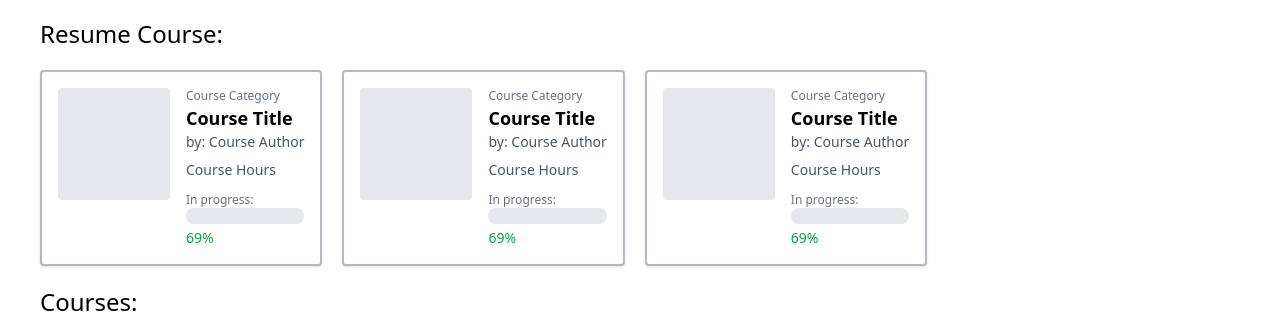
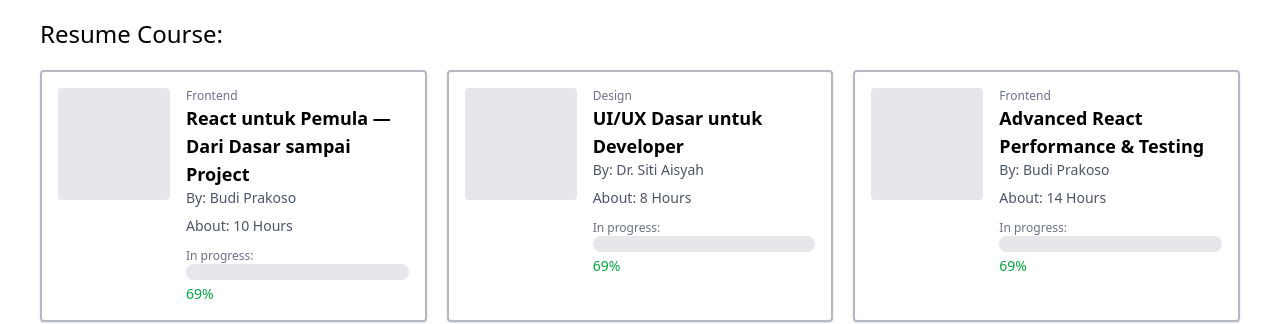
Before and after one commit to RezaPahlevi1/lms-course, a React (Vite) app: page / in a window 1280 px wide. Shown: the part 396-720 px from the top of the page. Built offline with nearby package versions, Linux system fonts and the light colour scheme; no server answers.

Commit message:
feat: fetching data from db (first stage)

```diff
--- a/src/components/CourseCard.jsx
+++ b/src/components/CourseCard.jsx
@@ -1,16 +1,21 @@
 import { ProgressBar } from "./ProgressBar";
 
 // --- Course Card ---
-export function CourseCard() {
+export function CourseCard({ course, instructor }) {
+  if (!course) return null;
   return (
     <article className="border-2 cursor-pointer border-gray-500/50 rounded p-4 shadow-sm bg-white">
       <div className="flex gap-4">
         <div className="w-28 h-28 bg-gray-200 rounded" />
         <div className="flex-1">
-          <div className="text-xs text-gray-500">Course Category</div>
-          <h4 className="font-semibold text-lg">Course Title</h4>
-          <div className="text-sm text-gray-600">by: Course Author</div>
-          <div className="text-sm text-gray-600 mt-2">Course Hours</div>
+          <div className="text-xs text-gray-500">{course.category}</div>
+          <h4 className="font-semibold text-lg">{course.title}</h4>
+          <div className="text-sm text-gray-600">
+            By: {instructor ? instructor.name : "unknown"}
+          </div>
+          <div className="text-sm text-gray-600 mt-2">
+            About: {course.duration_hours} Hours
+          </div>
           <div className="mt-3">
             <div className="text-xs text-gray-500">In progress:</div>
             <ProgressBar />
--- a/src/pages/CourseList.jsx
+++ b/src/pages/CourseList.jsx
@@ -24,10 +24,19 @@ export default function CourseList() {
       <div className="flex flex-col p-10 gap-5 text-2xl">
         <h1>Resume Course:</h1>
 
-        <div className="flex flex-row gap-5">
-          <CourseCard />
-          <CourseCard />
-          <CourseCard />
+        <div className="grid grid-cols-3 gap-5">
+          {courses.map((course) => {
+            const instructor = instructors.find(
+              (ins) => ins.id === course.instructorId
+            );
+            return (
+              <CourseCard
+                key={course.id}
+                course={course}
+                instructor={instructor}
+              />
+            );
+          })}
         </div>
 
         <h1>Courses:</h1>
```
Also changed, not shown: public/db.json (renamed from src/assets/db.json).
